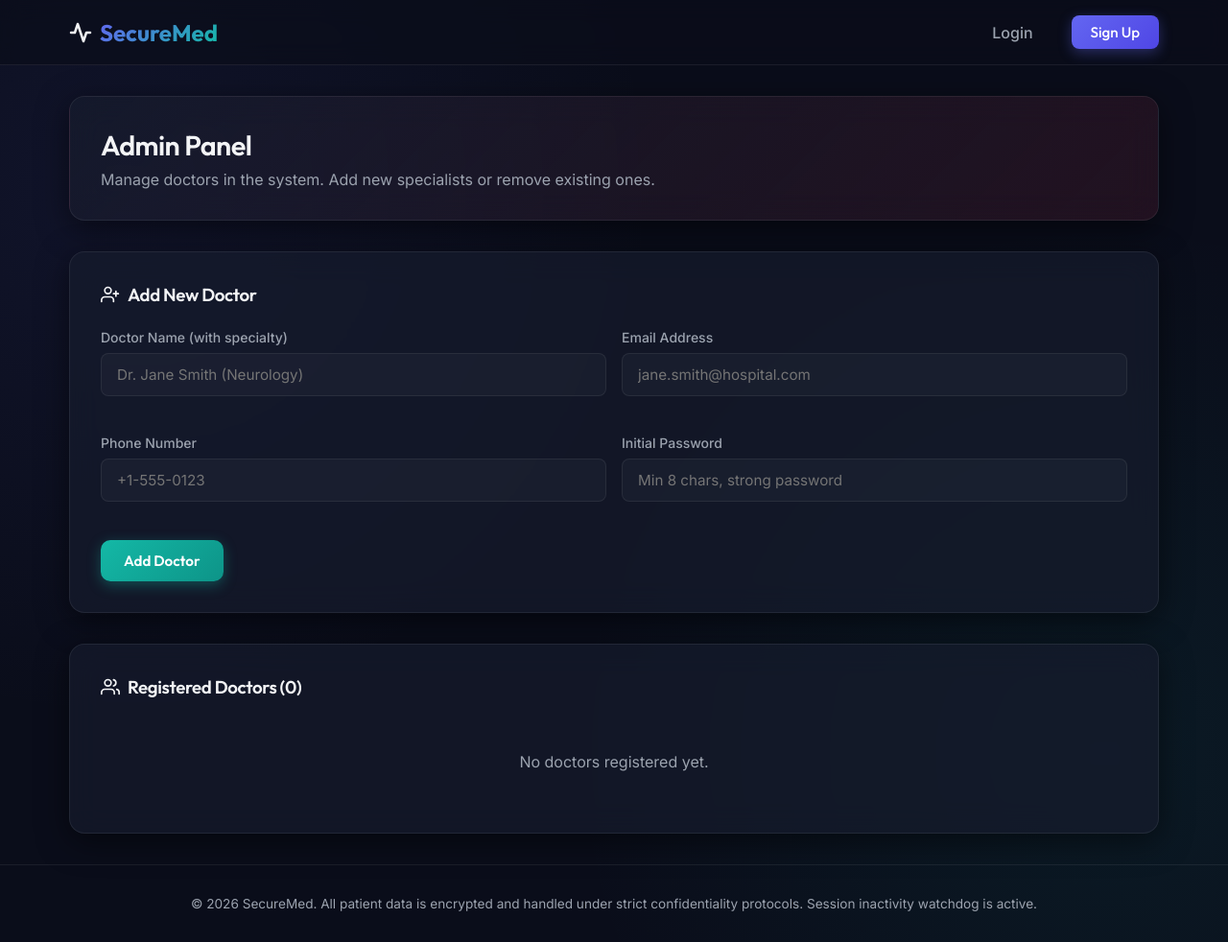
After one commit to Yovsi-E/Doctor_appointment_system, a Flask app: template templates/admin.html in a window 1280 px wide. The commit adds this page. Shown: the whole page at 96% size. Run offline with Flask 3, Linux system fonts and the light colour scheme; the template is opened without the code that fills it, so the values that code supplies are empty; some libraries are stand-ins or nearby versions.

Commit message:
Add admin panel with doctor management (add/delete doctors)

```diff
--- a/app.py
+++ b/app.py
@@ -129,6 +129,8 @@ def index():
             return redirect(url_for('dashboard'))
         elif session['role'] == 'doctor':
             return redirect(url_for('doctor_schedule'))
+        elif session['role'] == 'admin':
+            return redirect(url_for('admin_panel'))
     return redirect(url_for('login'))
 
 @app.route('/register', methods=['GET', 'POST'])
@@ -211,7 +213,7 @@ def login():
         password = request.form.get('password')
         role = request.form.get('role', 'patient')
 
-        if role not in ('patient', 'doctor'):
+        if role not in ('patient', 'doctor', 'admin'):
             role = 'patient'
 
         conn = database.get_db_connection()
@@ -244,8 +246,10 @@ def login():
 
             if role == 'patient':
                 return redirect(url_for('dashboard'))
+            elif role == 'doctor':
+                return redirect(url_for('doctor_schedule'))
             else:
-                return redirect(url_for('doctor_schedule'))
+                return redirect(url_for('admin_panel'))
         else:
             # Failed Login
             security.log_login_attempt(conn, email, client_ip, success=False)
@@ -743,6 +747,92 @@ def api_appointments_cancel(appointment_id):
         return jsonify({"error": "Database error"}), 500
 
 
+# --- ADMIN ROUTES ---
+
+@app.route('/admin')
+def admin_panel():
+    if 'user_id' not in session or session.get('role') != 'admin':
+        return redirect(url_for('login'))
+
+    conn = database.get_db_connection()
+    cursor = conn.cursor()
+    cursor.execute("SELECT id, name, email, phone, created_at FROM users WHERE role = 'doctor' ORDER BY name;")
+    doctors = cursor.fetchall()
+    conn.close()
+
+    return render_template('admin.html', doctors=doctors)
+
+
+@app.route('/admin/add_doctor', methods=['POST'])
+def add_doctor():
+    if 'user_id' not in session or session.get('role') != 'admin':
+        return redirect(url_for('login'))
+
+    name = request.form.get('name', '').strip()
+    email = request.form.get('email', '').strip()
+    phone = request.form.get('phone', '').strip()
+    password = request.form.get('password', '')
+
+    if not name or not email or not phone or not password:
+        flash("All fields are required.", "error")
+        return redirect(url_for('admin_panel'))
+
+    conn = database.get_db_connection()
+    cursor = conn.cursor()
+    cursor.execute("SELECT id FROM users WHERE email = ?;", (email,))
+    if cursor.fetchone():
+        conn.close()
+        flash("A user with this email already exists.", "error")
+        return redirect(url_for('admin_panel'))
+
+    salt = bcrypt.gensalt(rounds=12)
+    hashed = bcrypt.hashpw(password.encode('utf-8'), salt).decode('utf-8')
+
+    try:
+        cursor.execute("""
+        INSERT INTO users (name, email, phone, password_hash, role)
+        VALUES (?, ?, ?, ?, 'doctor');
+        """, (name, email, phone, hashed))
+        conn.commit()
+        flash(f"Doctor '{name}' added successfully.", "success")
+    except Exception as e:
+        log_security_event(logging.ERROR, f"DB add_doctor error: {str(e)}")
+        flash("Failed to add doctor.", "error")
+    finally:
+        conn.close()
+
+    return redirect(url_for('admin_panel'))
+
+
+@app.route('/admin/delete_doctor/<int:doctor_id>', methods=['POST'])
+def delete_doctor(doctor_id):
+    if 'user_id' not in session or session.get('role') != 'admin':
+        return redirect(url_for('login'))
+
+    conn = database.get_db_connection()
+    cursor = conn.cursor()
+    cursor.execute("SELECT id, name FROM users WHERE id = ? AND role = 'doctor';", (doctor_id,))
+    doctor = cursor.fetchone()
+
+    if not doctor:
+        conn.close()
+        flash("Doctor not found.", "error")
+        return redirect(url_for('admin_panel'))
+
+    try:
+        cursor.execute("DELETE FROM appointments WHERE doctor_id = ?;", (doctor_id,))
+        cursor.execute("DELETE FROM users WHERE id = ? AND role = 'doctor';", (doctor_id,))
+        conn.commit()
+        flash(f"Doctor '{doctor['name']}' and their appointments deleted.", "success")
+    except Exception as e:
+        log_security_event(logging.ERROR, f"DB delete_doctor error: {str(e)}")
+        flash("Failed to delete doctor.", "error")
+    finally:
+        conn.close()
+
+    return redirect(url_for('admin_panel'))
+
+
 # Initialize database on startup
 try:
     database.init_db()
--- a/security.py
+++ b/security.py
@@ -108,7 +108,14 @@ def check_rate_limit(conn, ip_address, action, limit=5, period_seconds=900):
     """, (ip_address, cutoff_str))
 
     row = cursor.fetchone()
-    count = list(row.values())[0] if row else 0
+    if row is None:
+        return True
+    if hasattr(row, 'values'):
+        count = list(row.values())[0]
+    elif isinstance(row, (tuple, list)):
+        count = row[0]
+    else:
+        count = list(dict(row).values())[0]
     return count < limit
 
 def log_login_attempt(conn, email, ip_address, success):
--- /dev/null
+++ b/templates/admin.html
@@ -0,0 +1,92 @@
+{% extends 'base.html' %}
+
+{% block title %}Admin Panel{% endblock %}
+
+{% block content %}
+<div style="display: flex; flex-direction: column; gap: 2rem;">
+
+    <div class="glass-card" style="padding: 2rem; background: linear-gradient(135deg, rgba(22, 28, 45, 0.7) 0%, rgba(244, 63, 94, 0.1) 100%);">
+        <h2 style="font-size: 1.8rem; margin-bottom: 0.5rem;">Admin Panel</h2>
+        <p style="color: var(--text-muted);">Manage doctors in the system. Add new specialists or remove existing ones.</p>
+    </div>
+
+    <!-- Add Doctor Form -->
+    <div class="glass-card" style="padding: 2rem;">
+        <h3 style="margin-bottom: 1.5rem; display: flex; align-items: center; gap: 0.5rem;">
+            <svg width="20" height="20" viewBox="0 0 24 24" fill="none" stroke="currentColor" stroke-width="2" stroke-linecap="round" stroke-linejoin="round"><path d="M16 21v-2a4 4 0 0 0-4-4H5a4 4 0 0 0-4 4v2"></path><circle cx="9" cy="7" r="4"></circle><line x1="19" y1="8" x2="19" y2="14"></line><line x1="22" y1="11" x2="16" y2="11"></line></svg>
+            Add New Doctor
+        </h3>
+
+        <form action="{{ url_for('add_doctor') }}" method="POST">
+            <input type="hidden" name="csrf_token" value="{{ csrf_token() }}">
+
+            <div style="display: grid; grid-template-columns: 1fr 1fr; gap: 1rem;">
+                <div class="form-group">
+                    <label for="name">Doctor Name (with specialty)</label>
+                    <input type="text" id="name" name="name" required placeholder="Dr. Jane Smith (Neurology)">
+                </div>
+
+                <div class="form-group">
+                    <label for="email">Email Address</label>
+                    <input type="email" id="email" name="email" required placeholder="jane.smith@hospital.com">
+                </div>
+
+                <div class="form-group">
+                    <label for="phone">Phone Number</label>
+                    <input type="text" id="phone" name="phone" required placeholder="+1-555-0123">
+                </div>
+
+                <div class="form-group">
+                    <label for="password">Initial Password</label>
+                    <input type="password" id="password" name="password" required placeholder="Min 8 chars, strong password" minlength="8">
+                </div>
+            </div>
+
+            <button type="submit" class="btn btn-accent" style="margin-top: 1rem;">Add Doctor</button>
+        </form>
+    </div>
+
+    <!-- Doctors List -->
+    <div class="glass-card" style="padding: 2rem;">
+        <h3 style="margin-bottom: 1.5rem; display: flex; align-items: center; gap: 0.5rem;">
+            <svg width="20" height="20" viewBox="0 0 24 24" fill="none" stroke="currentColor" stroke-width="2" stroke-linecap="round" stroke-linejoin="round"><path d="M17 21v-2a4 4 0 0 0-4-4H5a4 4 0 0 0-4 4v2"></path><circle cx="9" cy="7" r="4"></circle><path d="M23 21v-2a4 4 0 0 0-3-3.87"></path><path d="M16 3.13a4 4 0 0 1 0 7.75"></path></svg>
+            Registered Doctors ({{ doctors|length }})
+        </h3>
+
+        {% if doctors %}
+            <div style="overflow-x: auto;">
+                <table class="styled-table">
+                    <thead>
+                        <tr>
+                            <th>Name</th>
+                            <th>Email</th>
+                            <th>Phone</th>
+                            <th>Joined</th>
+                            <th>Action</th>
+                        </tr>
+                    </thead>
+                    <tbody>
+                        {% for doc in doctors %}
+                            <tr>
+                                <td style="font-weight: 600;">{{ doc.name }}</td>
+                                <td>{{ doc.email }}</td>
+                                <td>{{ doc.phone }}</td>
+                                <td>{{ doc.created_at }}</td>
+                                <td>
+                                    <form action="{{ url_for('delete_doctor', doctor_id=doc.id) }}" method="POST" onsubmit="return confirm('Delete {{ doc.name }}? All their appointments will be cancelled. This cannot be undone.');" style="display: inline;">
+                                        <input type="hidden" name="csrf_token" value="{{ csrf_token() }}">
+                                        <button type="submit" class="btn btn-danger" style="padding: 0.35rem 0.7rem; font-size: 0.8rem;">Delete</button>
+                                    </form>
+                                </td>
+                            </tr>
+                        {% endfor %}
+                    </tbody>
+                </table>
+            </div>
+        {% else %}
+            <p style="color: var(--text-muted); text-align: center; padding: 2rem;">No doctors registered yet.</p>
+        {% endif %}
+    </div>
+
+</div>
+{% endblock %}
--- a/templates/base.html
+++ b/templates/base.html
@@ -23,6 +23,8 @@
                         <li><a href="{{ url_for('book') }}" id="nav-book">Book Appointment</a></li>
                     {% elif session.get('role') == 'doctor' %}
                         <li><a href="{{ url_for('doctor_schedule') }}" id="nav-schedule">My Schedule</a></li>
+                    {% elif session.get('role') == 'admin' %}
+                        <li><a href="{{ url_for('admin_panel') }}" id="nav-admin">Admin Panel</a></li>
                     {% endif %}
                     <li><span style="color: var(--text-muted); font-size: 0.9rem;">Logged in as: <strong>{{ session.get('name') }}</strong></span></li>
                     <li><a href="{{ url_for('logout') }}" class="btn btn-secondary" style="padding: 0.5rem 1rem;" id="nav-logout">Logout</a></li>
```
Also changed, not shown: database.py (+34 -4 lines), templates/login.html (+11 -7 lines).
